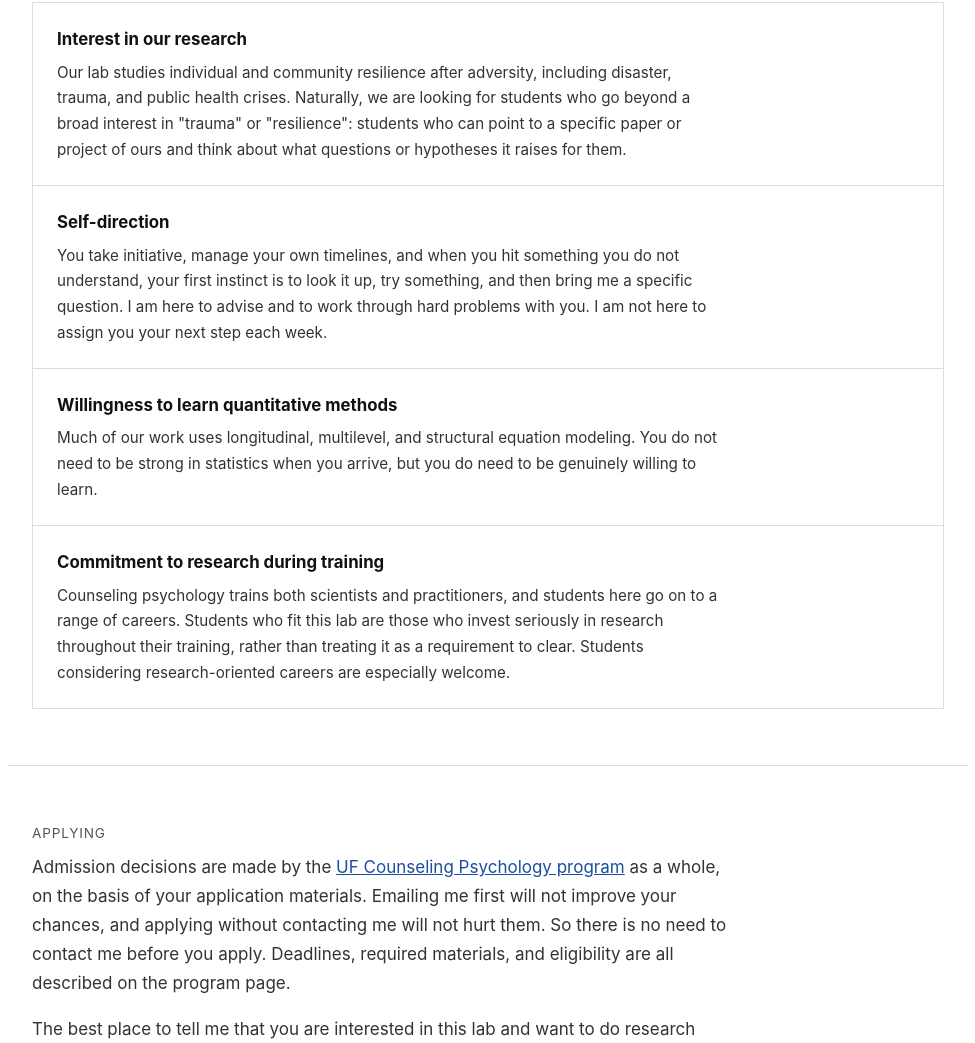
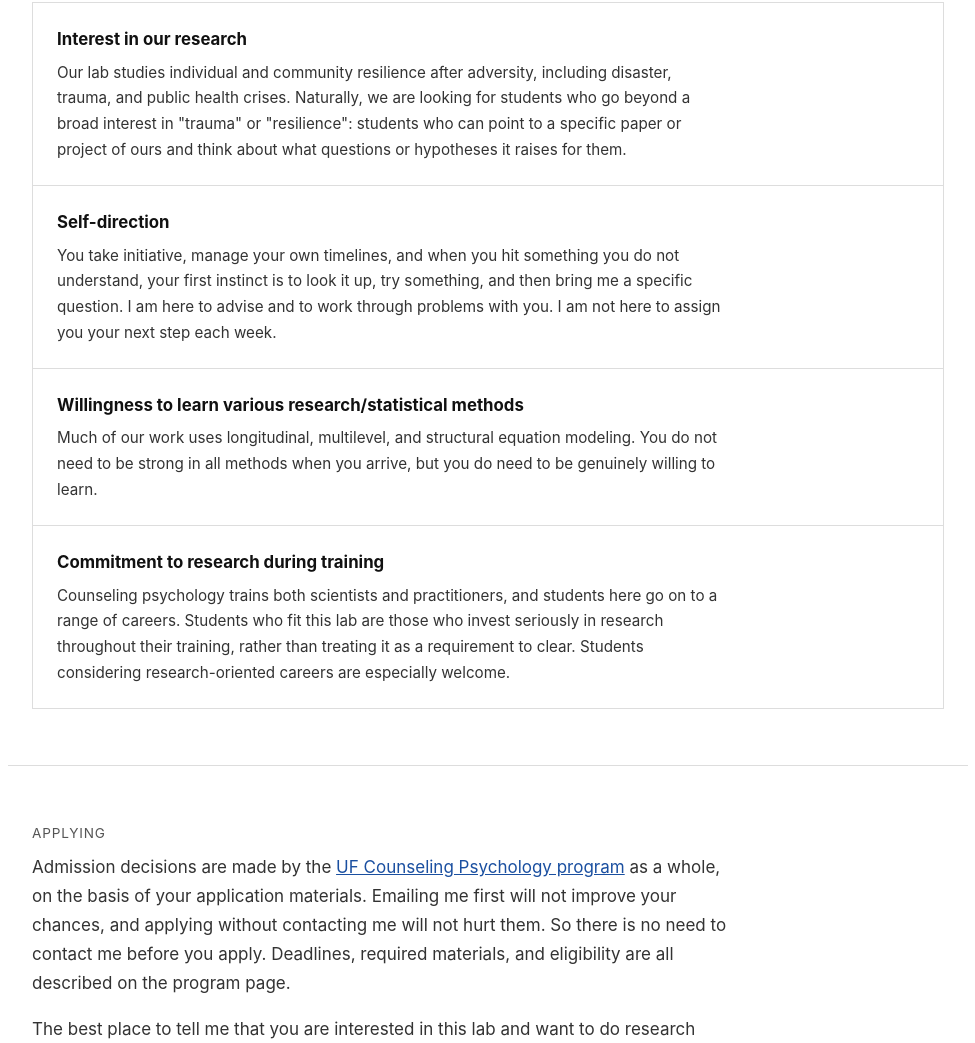
Before and after one commit to yukis2013/yukis2013.github.io, a plain HTML site: page prospective-students.html in a window 1280 px wide. Shown: the part 808-1851 px from the top of the page, without its empty margins (152-1127 px from the left). Drawn offline with Linux system fonts and the light colour scheme.

Commit message:
Update prospective-students.html

```diff
--- a/prospective-students.html
+++ b/prospective-students.html
@@ -555,11 +555,11 @@ footer{border-top:1px solid var(--line);margin-top:24px;color:var(--muted)}
     </div>
     <div class="fit">
       <h3>Self-direction</h3>
-      <p>You take initiative, manage your own timelines, and when you hit something you do not understand, your first instinct is to look it up, try something, and then bring me a specific question. I am here to advise and to work through hard problems with you. I am not here to assign you your next step each week.</p>
+      <p>You take initiative, manage your own timelines, and when you hit something you do not understand, your first instinct is to look it up, try something, and then bring me a specific question. I am here to advise and to work through problems with you. I am not here to assign you your next step each week.</p>
     </div>
     <div class="fit">
-      <h3>Willingness to learn quantitative methods</h3>
-      <p>Much of our work uses longitudinal, multilevel, and structural equation modeling. You do not need to be strong in statistics when you arrive, but you do need to be genuinely willing to learn.</p>
+      <h3>Willingness to learn various research/statistical methods</h3>
+      <p>Much of our work uses longitudinal, multilevel, and structural equation modeling. You do not need to be strong in all methods when you arrive, but you do need to be genuinely willing to learn.</p>
     </div>
     <div class="fit">
       <h3>Commitment to research during training</h3>
```
